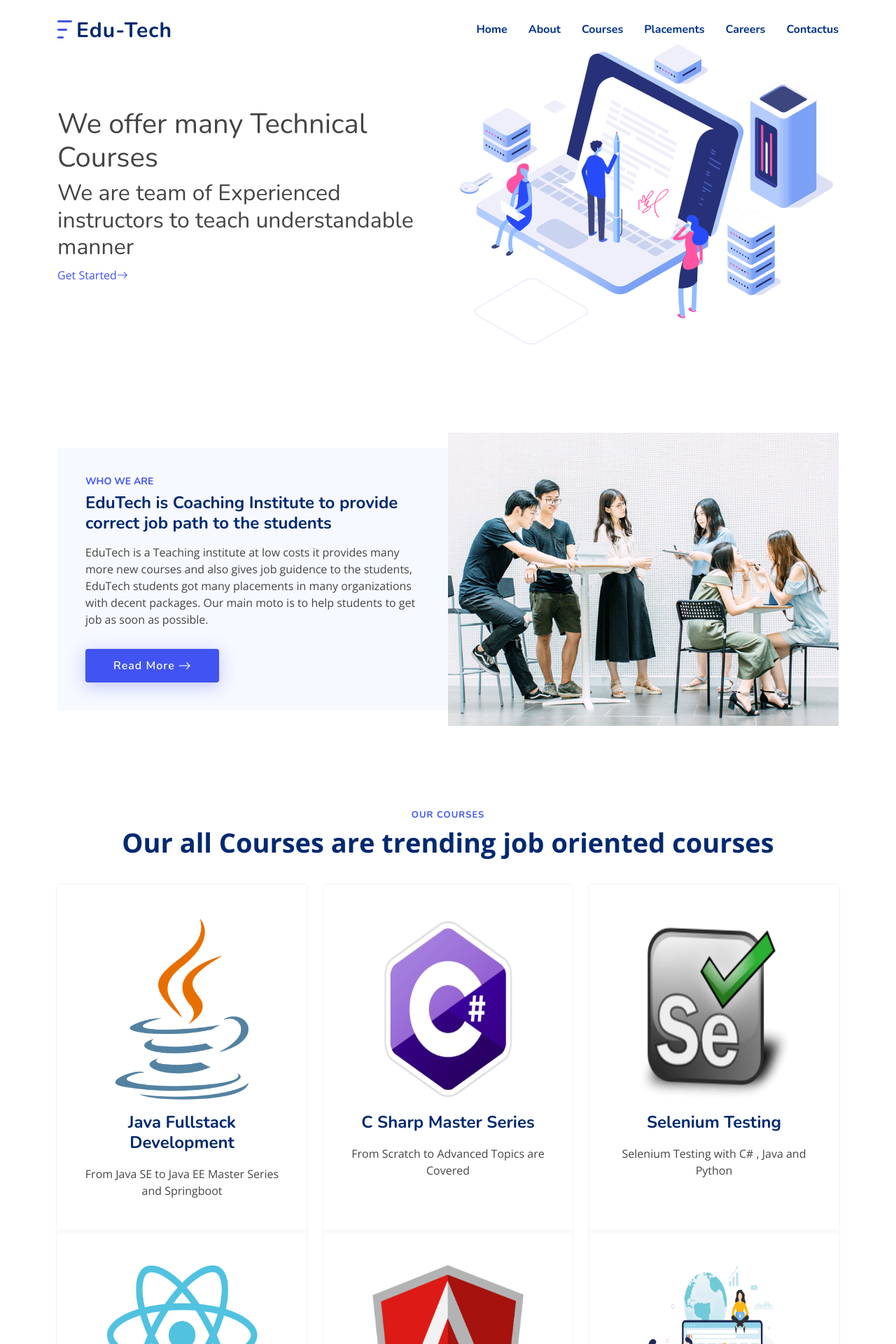
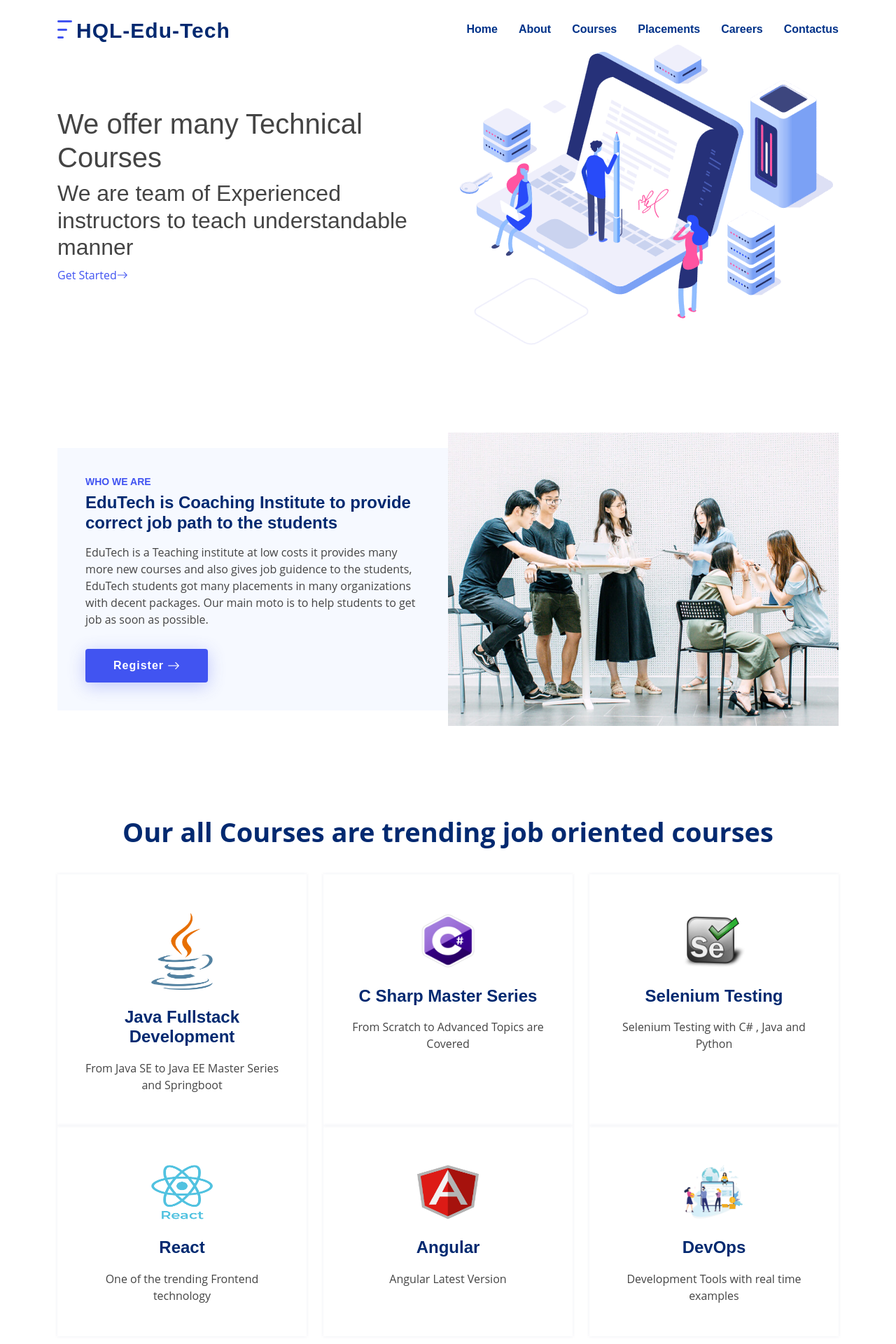
Before and after one commit to Nasar-tech/FinalEduTech, a PHP site: page / in a window 1280 px wide. Shown: the top 1920 px of the page at 70% size. Run offline with PHP 8.4, Linux system fonts and the light colour scheme.

Commit message:
version2

```diff
--- a/assets/css/style.css
+++ b/assets/css/style.css
@@ -1600,7 +1600,7 @@ section {
 .contact .php-email-form .error-message {
   display: none;
   color: #fff;
-  background: #ed3c0d;
+  background: #01ff63;
   text-align: left;
   padding: 15px;
   margin-bottom: 24px;
--- a/index.html
+++ b/index.html
@@ -22,10 +22,7 @@
 <link rel="shortcut icon" href="./assets/img/logo1.ico" type="image/x-icon"/>
 
     <!-- Google Fonts -->
-    <link
-      href="https://fonts.googleapis.com/css?family=Open+Sans:300,300i,400,400i,600,600i,700,700i|Nunito:300,300i,400,400i,600,600i,700,700i|Poppins:300,300i,400,400i,500,500i,600,600i,700,700i"
-      rel="stylesheet"
-    />
+
 
     <!-- Vendor CSS Files -->
     <link
@@ -68,7 +65,7 @@
       >
         <a href="index.html" class="logo d-flex align-items-center">
           <img src="assets/img/logo.png" alt="" />
-          <span>Edu-Tech</span>
+          <span>HQL-Edu-Tech</span>
         </a>
 
         <nav id="navbar" class="navbar">
@@ -164,7 +161,7 @@
                       align-self-center
                     "
                   >
-                    <span>Read More</span>
+                    <span>Register</span>
                     <i class="bi bi-arrow-right"></i>
                   </a>
                 </div>
@@ -187,7 +184,7 @@
       <section id="courses" class="values">
         <div class="container" data-aos="fade-up">
           <header class="section-header">
-            <h2>Our Courses</h2>
+
             <p>Our all Courses are trending job oriented courses</p>
           </header>
 
@@ -199,7 +196,7 @@
                   height="100"
                   class="img-fluid"
                   alt=""
-                  style="height: 295px"
+                  style="height: 160px;width:180px;"
                 />
                 <h3>Java Fullstack Development</h3>
                 <p>From Java SE to Java EE Master Series and Springboot</p>
@@ -212,7 +209,7 @@
                   src="assets/img/cSharp.png"
                   class="img-fluid"
                   alt=""
-                  style="height: 295px"
+                  style="height: 130px;width:180px;"
                 />
                 <h3>C Sharp Master Series</h3>
                 <p>From Scratch to Advanced Topics are Covered</p>
@@ -225,7 +222,7 @@
                   src="assets/img/selenium.png"
                   class="img-fluid"
                   alt=""
-                  style="height: 295px"
+                  style="height: 130px;width:180px;"
                 />
                 <h3>Selenium Testing</h3>
                 <p>Selenium Testing with C# , Java and Python</p>
@@ -237,7 +234,7 @@
                   src="assets/img/react.png"
                   class="img-fluid"
                   alt=""
-                  style="height: 295px"
+                  style="height: 130px;width:180px;"
                 />
                 <h3>React</h3>
                 <p>One of the trending Frontend technology</p>
@@ -249,7 +246,7 @@
                   src="assets/img/Angular.png"
                   class="img-fluid"
                   alt=""
-                  style="height: 295px"
+                  style="height: 130px;width:180px;"
                 />
                 <h3>Angular</h3>
                 <p>Angular Latest Version</p>
@@ -261,7 +258,7 @@
                   src="assets/img/values-1.png"
                   class="img-fluid"
                   alt=""
-                  style="height: 295px"
+                  style="height: 130px;width:180px;"
                 />
                 <h3>DevOps</h3>
                 <p>Development Tools with real time examples</p>
@@ -276,8 +273,8 @@
       <section id="services" class="services">
         <div class="container" data-aos="fade-up">
           <header class="section-header">
-            <h2>Upcoming Classes</h2>
-            <p>Upcoming Classes Details and register to get alert</p>
+            <h2>New</h2>
+            <p>Upcoming Classes, Register to get alert</p>
           </header>
 
           <div class="row gy-4">
@@ -292,7 +289,7 @@
                 <h3>Microsoft Azure Development</h3>
                 <p>Cloud Development</p>
                 <a href="#" class="read-more"
-                  ><span>Read More</span> <i class="bi bi-arrow-right"></i
+                  ><span>Register</span> <i class="bi bi-arrow-right"></i
                 ></a>
               </div>
             </div>
@@ -307,7 +304,7 @@
                 <h3>Android</h3>
                 <p>Android Development using Java and React-Native</p>
                 <a href="#" class="read-more"
-                  ><span>Read More</span> <i class="bi bi-arrow-right"></i
+                  ><span>Register</span> <i class="bi bi-arrow-right"></i
                 ></a>
               </div>
             </div>
@@ -322,7 +319,7 @@
                 <h3>Upcoming</h3>
                 <p>Coming Soon ....!</p>
                 <a href="#" class="read-more"
-                  ><span>Read More</span> <i class="bi bi-arrow-right"></i
+                  ><span>Register</span> <i class="bi bi-arrow-right"></i
                 ></a>
               </div>
             </div>
@@ -791,29 +796,6 @@
               </div>
             </div>
 
-            <div class="col-lg-2 col-6 footer-links">
-              <h4>Our Services</h4>
-              <ul>
-                <li>
-                  <i class="bi bi-chevron-right"></i> <a href="#">Web Design</a>
-                </li>
-                <li>
-                  <i class="bi bi-chevron-right"></i>
-                  <a href="#">Web Development</a>
-                </li>
-                <li>
-                  <i class="bi bi-chevron-right"></i>
-                  <a href="#">Product Management</a>
-                </li>
-                <li>
-                  <i class="bi bi-chevron-right"></i> <a href="#">Marketing</a>
-                </li>
-                <li>
-                  <i class="bi bi-chevron-right"></i>
-                  <a href="#">Graphic Design</a>
-                </li>
-              </ul>
-            </div>
 
             <div
               class="
```
Also changed, not shown: other parts of index.html (+25 -17 lines), assets/contact2.php (added, +18 -0 lines), contact.php (added, +24 -0 lines).
